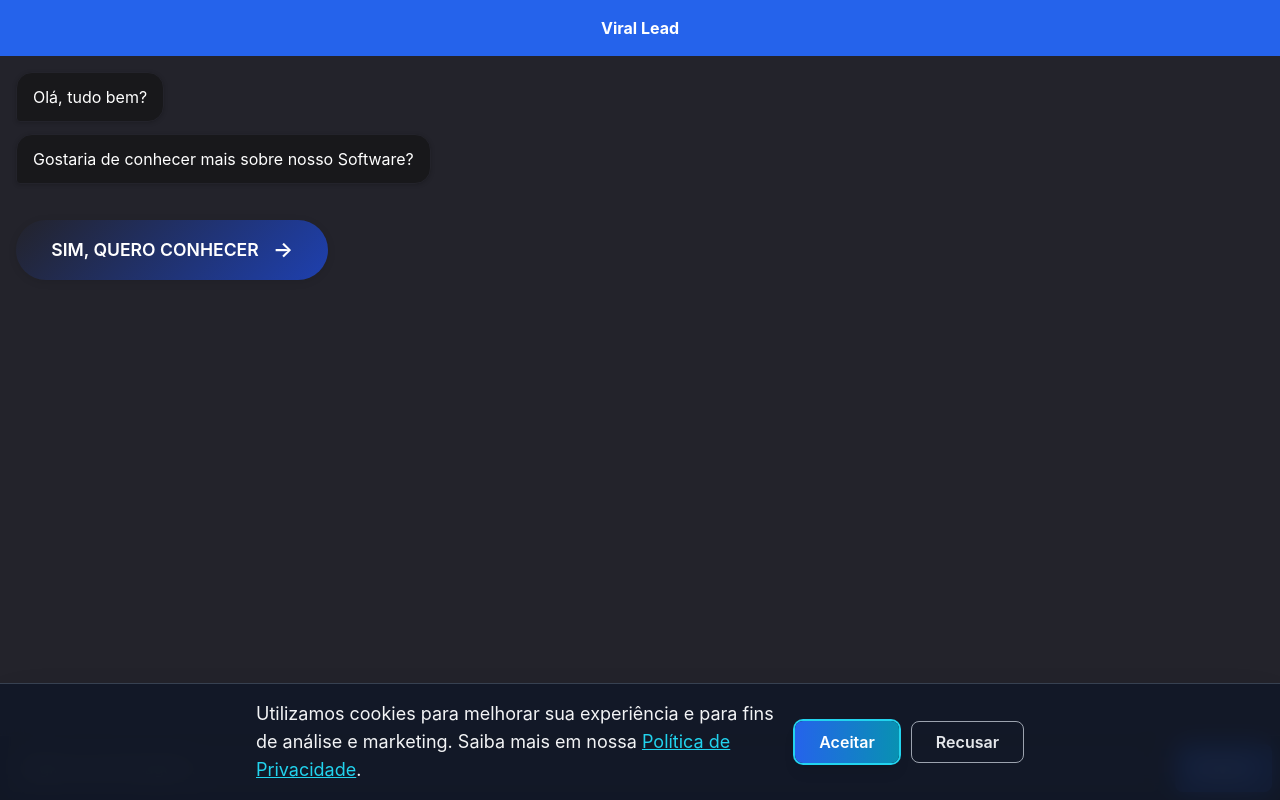
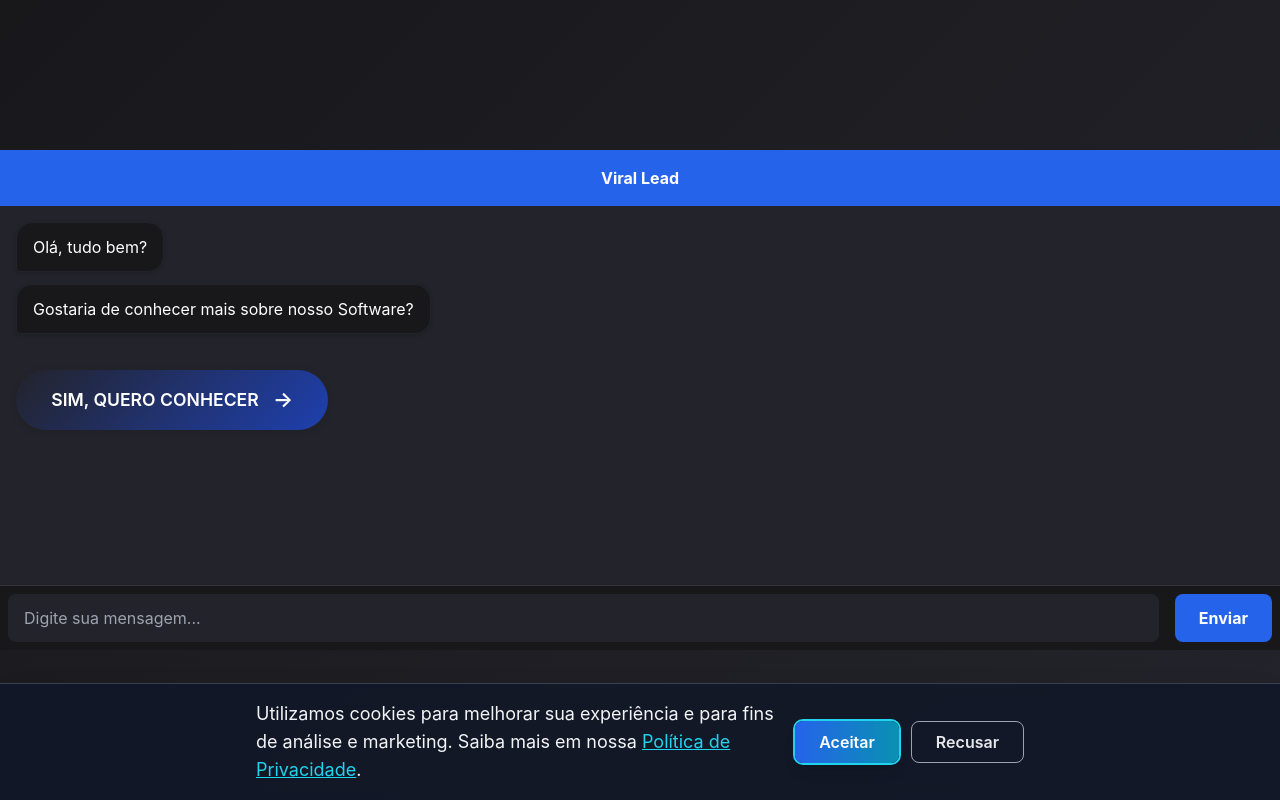
Before and after one commit to marceloayubbueno/viral-lead-site, a Next.js app: page /chat in a window 1280 px wide. Built offline with nearby package versions, Linux system fonts and the light colour scheme.

Commit message:
fix: garantir deploy apenas das melhorias reais do ChatBot, removendo documentos internos do versionamento

```diff
--- a/src/app/page.tsx
+++ b/src/app/page.tsx
@@ -10,6 +10,30 @@
 
 export default function Home() {
   const [showChat, setShowChat] = useState(false);
+
+  const mobileStyle = typeof window !== 'undefined' && window.innerWidth <= 600
+    ? {
+        left: 0,
+        right: 0,
+        width: '100vw',
+        margin: 0,
+        maxHeight: '65vh',
+        height: '65vh',
+        overflow: 'hidden',
+      }
+    : {};
+  if (showChat) {
+    console.log('Wrapper ChatBot', {
+      style: {
+        position: 'fixed',
+        bottom: '8rem',
+        right: '2rem',
+        zIndex: 1000,
+        width: 'auto',
+        ...mobileStyle,
+      }
+    });
+  }
 
   return (
     <main className="overflow-hidden">
@@ -27,7 +51,7 @@
             position: 'fixed',
             bottom: '2rem',
             right: '2rem',
-            zIndex: 1000,
+            zIndex: 1100, // Aumentado para garantir que fique acima do chat
             background: '#2563eb',
             color: '#fff',
             border: 'none',
@@ -46,12 +70,16 @@
           {showChat ? '×' : '💬'}
         </button>
         {showChat && (
-          <div style={{
-            position: 'fixed',
-            bottom: '6.5rem',
-            right: '2rem',
-            zIndex: 1000,
-          }}>
+          <div
+            style={{
+              position: 'fixed',
+              bottom: '8rem',
+              right: '2rem',
+              zIndex: 1000,
+              width: 'auto',
+              ...mobileStyle,
+            }}
+          >
             <ChatBot />
           </div>
         )}
--- a/src/components/ChatBot.module.css
+++ b/src/components/ChatBot.module.css
@@ -7,8 +7,15 @@
   display: flex;
   flex-direction: column;
   overflow: hidden;
-  height: 100vh;
-  max-height: 100vh;
+  height: 500px !important;
+  max-height: 80vh !important;
+  /* Removido o posicionamento fixo para evitar sobreposição da bolinha */
+  /* position: fixed; */
+  /* bottom: 0; */
+  /* right: 0; */
+  /* z-index: 9999; */
+  /* margin-bottom: 32px; */
+  /* margin-right: 32px; */
 }
 
 .chatbotHeader {
@@ -20,11 +27,11 @@
 }
 
 .chatbotMessages {
-  flex: 1 1 auto;
+  flex: 1 1 auto !important;
   padding: 1rem;
   background: #23232b;
-  overflow-y: auto;
-  min-height: 200px;
+  overflow-y: auto !important;
+  min-height: 0 !important;
   display: flex;
   flex-direction: column;
 }
@@ -200,3 +207,21 @@
     padding: 0.6rem 0.7rem;
   }
 }
+
+@media (max-width: 600px) {
+  .chatbotContainer {
+    height: 100% !important;
+    max-height: 100% !important;
+    min-height: 0 !important;
+    box-sizing: border-box;
+    display: flex;
+    flex-direction: column;
+    overflow: hidden;
+  }
+  .chatbotMessages {
+    flex: 1 1 auto !important;
+    overflow-y: auto !important;
+    min-height: 0 !important;
+    height: 100% !important;
+  }
+}
--- a/src/components/ChatBot.tsx
+++ b/src/components/ChatBot.tsx
@@ -28,6 +28,17 @@
   const [step, setStep] = useState<'start'|'nome'|'email'|'telefone'|'empresa'|'funcionarios'|'final'>('start');
   const messagesEndRef = useRef<HTMLDivElement>(null);
   const initializedRef = useRef(false);
+
+  console.log('ChatBot RENDER', { windowWidth: typeof window !== 'undefined' ? window.innerWidth : 'ssr' });
+
+  useEffect(() => {
+    const el = document.querySelector('.' + styles.chatbotContainer.replace(/\./g, ''));
+    if (el) {
+      console.log('ChatBot container size:', el.getBoundingClientRect());
+    } else {
+      console.log('ChatBot container NOT FOUND');
+    }
+  }, []);
 
   // Scroll automático para a última mensagem
   useEffect(() => {
@@ -188,13 +199,13 @@
   };
 
   return (
-    <div className={fullscreen ? `${styles.chatbotContainer} ${styles.fullscreen}` : styles.chatbotContainer}>
+    <div className={fullscreen ? `${styles.chatbotContainer} ${styles.fullscreen}` : styles.chatbotContainer} style={{ height: '100%', display: 'flex', flexDirection: 'column' }}>
       {/* Header do Chatbot */}
-      <div className={styles.chatbotHeader}>
+      <div className={styles.chatbotHeader} style={{ flex: '0 0 auto' }}>
         <span>Viral Lead</span>
       </div>
       {/* Área de mensagens */}
-      <div className={styles.chatbotMessages}>
+      <div className={styles.chatbotMessages} style={{ flex: '1 1 auto', overflowY: 'auto', minHeight: 0 }}>
         {messages.map((msg, idx) => (
           <div
             key={idx}
@@ -229,7 +240,7 @@
         <div ref={messagesEndRef} />
       </div>
       {/* Input do usuário */}
-      <form className={styles.chatbotForm} onSubmit={handleSend}>
+      <form className={styles.chatbotForm} style={{ flex: '0 0 auto' }} onSubmit={handleSend}>
         <input
           type="text"
           className={styles.chatbotInput}
```
Also changed, not shown: 3 other files (tests, documents, lock files or other folders).
